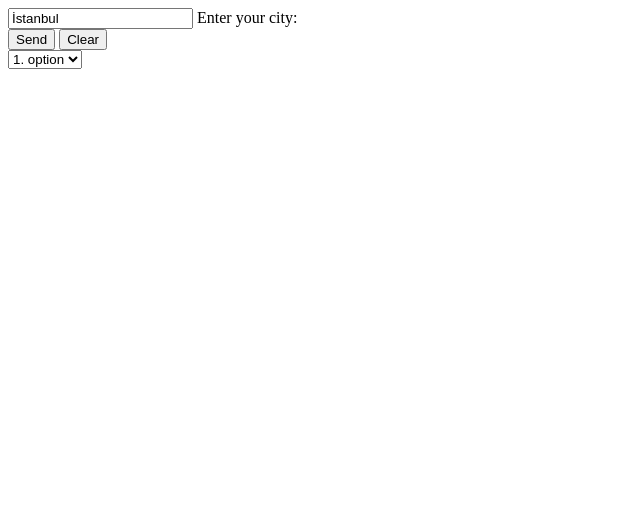
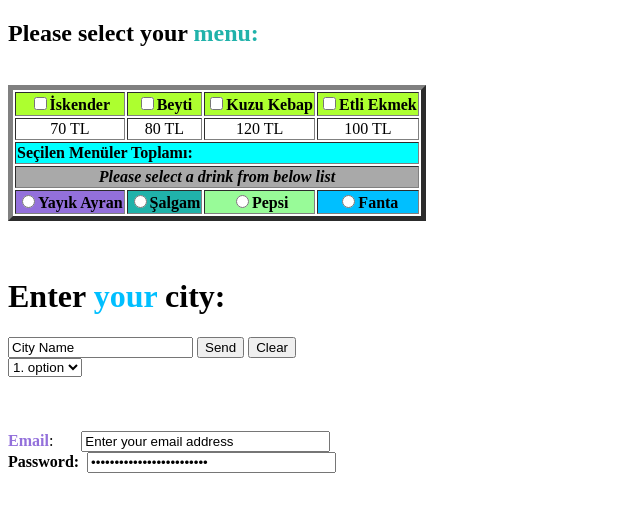
Before and after one commit to MustafaAliCetinkaya/Html_CSS_JavaScript_Node_React, a plain HTML site: page CSS Drafts/3.html in a window 1280 px wide. Shown: the whole page, without its empty margins (0-640 px from the left). Drawn offline with Linux system fonts and the light colour scheme.

Commit message:
New features have been added

```diff
--- a/CSS Drafts/3.html
+++ b/CSS Drafts/3.html
@@ -7,9 +7,47 @@
 </head>
 <body>
 <form>
-	<input type="text" value="İstanbul" id="objeismi" >
-	<label for="objeismi">Enter your city:</label><br>
-<button type="submit">Send</button>
+	<table border="5">
+		<p><h2>Please select your <span style="color: lightseagreen">menu:</span></h2> </p>
+		<br>
+		<tr bgcolor="#adff2f"><b>
+			<th><input type="checkbox" name="foods" value="İskender">İskender</th>
+			<th><input type="checkbox" name="foods" value="Beyti">Beyti</th>
+			<th><input type="checkbox" name="foods" value="Kuzu Kebap">Kuzu Kebap</th>
+			<th><input type="checkbox" name="foods" value="Etli Ekmek">Etli Ekmek</th>
+		</b></tr>
+
+		<tr>
+			<td align="center">70 TL </td>
+			<td align="center">80 TL </td>
+			<td align="center">120 TL </td>
+			<td align="center">100 TL </td>
+		</tr>
+
+		<tr>
+			<td colspan="4" bgcolor="aqua"><b>Seçilen Menüler Toplamı:</b></td>
+		</tr>
+		<tr>
+			<td colspan="4" align="center" bgcolor="#a9a9a9"><em><b>Please select a drink from below list</b></em></td>
+		</tr>
+
+		<tr>
+			<th bgcolor="#9370db"><input type="radio" name="drinks" value="ayran">Yayık Ayran</th>
+			<th bgcolor="#20b2aa"><input type="radio" name="drinks" value="ayran">Şalgam</th>
+			<th bgcolor="#98fb98"><input type="radio" name="drinks" value="ayran">Pepsi</th>
+			<th bgcolor="#00bfff"><input type="radio" name="drinks" value="ayran">Fanta</th>
+		</tr>
+	</table>
+</form>
+
+<br><br>
+<form>
+	<label for="objeismi">
+		<h1>Enter <span style="color: deepskyblue">your</span> city:</h1>
+	</label>
+	<input type="text" value="City Name" id="objeismi" >
+
+<button type="submit" onclick="alert('Thanks for your choice!')">Send</button>
 <button type="clear">Clear</button><br>
 
 <select name="popup">
@@ -17,6 +55,10 @@
 	<option value="option1">2. option</option>
 <option value="option1">3. option</option>
 </select>
+	<br><br><br><br>
+	<span style="color: mediumpurple"><b>Email</b></span>:&nbsp;&nbsp;&nbsp;&nbsp;&nbsp;&nbsp; 	<input type="text" value="Enter your email address" size="28"><br>
+	<b>Password: </b>&nbsp;<input type="password" value="Enter your email password" size="28">
 </form>
+
 </body>
 </html>
```
Also changed, not shown: MathWebsite/0.htm (+20 -16 lines).
